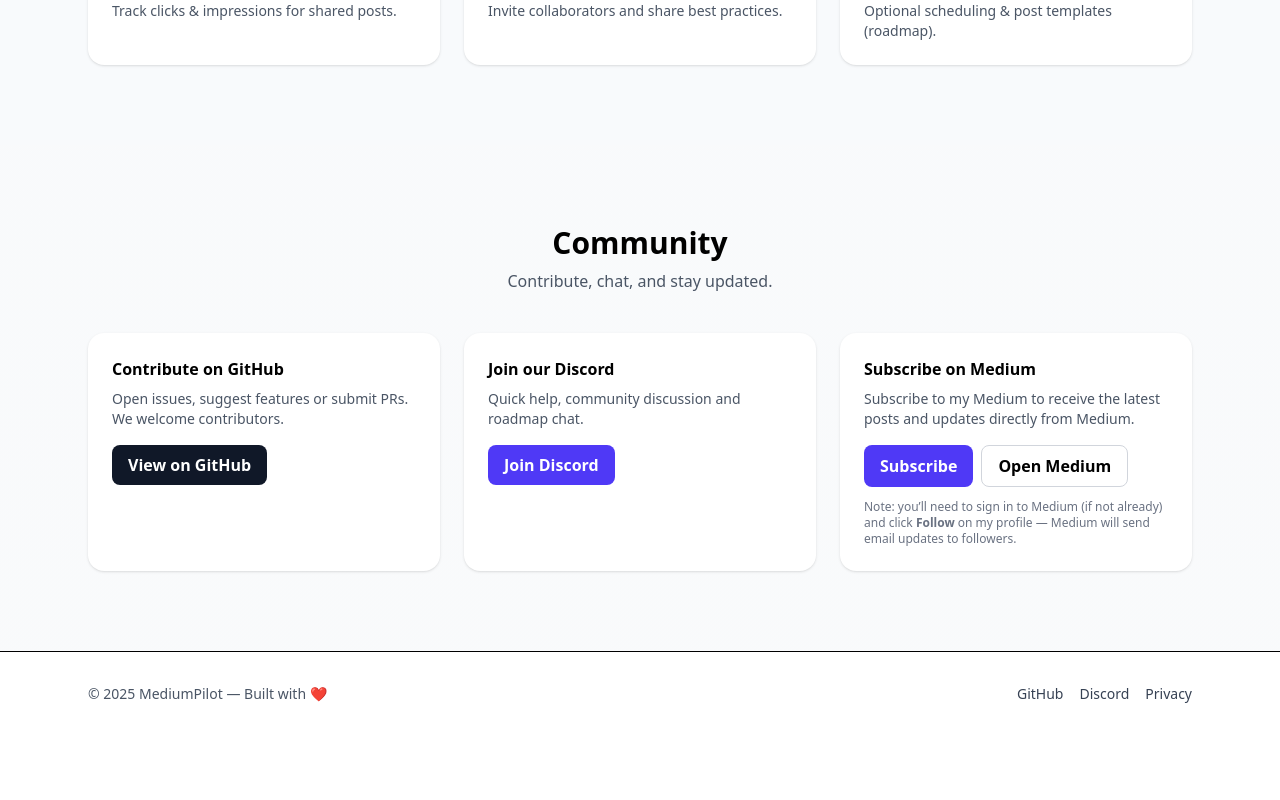
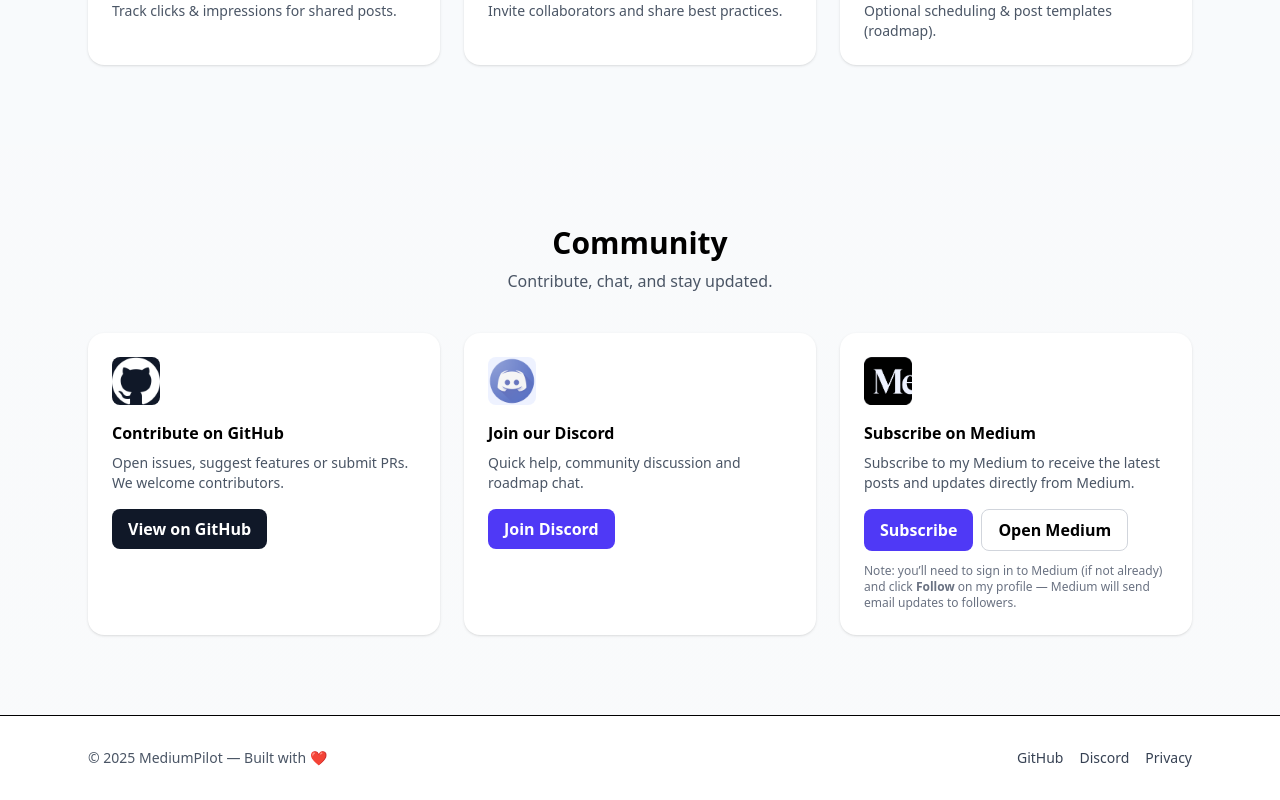
Before and after one commit to MediumPilot/MediumPilot, a React (Vite) app: page / in a window 1280 px wide. Shown: the part 1343-2143 px from the top of the page. Before the commit the page ends 2079 px from the top, so only its background shows below. Built offline with nearby package versions, Linux system fonts and the light colour scheme; no server answers.

Commit message:
[UI] Created 3 icons on link cards: Discord, Medium, Github

```diff
--- a/src/pages/Commmunity.jsx
+++ b/src/pages/Commmunity.jsx
@@ -30,6 +30,9 @@ export default function Community() {
 
         <div className="grid grid-cols-1 md:grid-cols-3 gap-6">
           <div className="p-6 bg-white rounded-2xl shadow">
+            <div className='w-12 h-12 flex items-center justify-center rounded-lg bg-gray-900 mb-4'>
+              <img alt='Github logo' class="w-10 h-auto md:w-12" src='../src/assets/icons/github.png'/>
+            </div>
             <h3 className="font-semibold mb-2">Contribute on GitHub</h3>
             <p className="text-sm text-gray-600 mb-4">
               Open issues, suggest features or submit PRs. We welcome
@@ -46,6 +49,9 @@ export default function Community() {
           </div>
 
           <div className="p-6 bg-white rounded-2xl shadow">
+            <div className='w-12 h-12 flex items-center justify-center rounded-lg bg-indigo-50 mb-4'>
+              <img alt='Discord logo' class="w-10 h-auto md:w-12" src='../src/assets/icons/discord.png'/>
+            </div>
             <h3 className="font-semibold mb-2">Join our Discord</h3>
             <p className="text-sm text-gray-600 mb-4">
               Quick help, community discussion and roadmap chat.
@@ -61,6 +67,9 @@ export default function Community() {
           </div>
 
           <div className="p-6 bg-white rounded-2xl shadow">
+            <div className='w-12 h-12 flex items-center justify-center rounded-lg bg-indigo-50 mb-4'>
+              <img alt='Medium logo' class="w-10 h-auto md:w-12" src='../src/assets/icons/medium.png'/>
+            </div>
             <h3 className="font-semibold mb-2">Subscribe on Medium</h3>
             <p className="text-sm text-gray-600 mb-4">
               Subscribe to my Medium to receive the latest posts and updates
```
Also changed, not shown: src/assets/icons/discord.png (added), src/assets/icons/medium.png (added).
